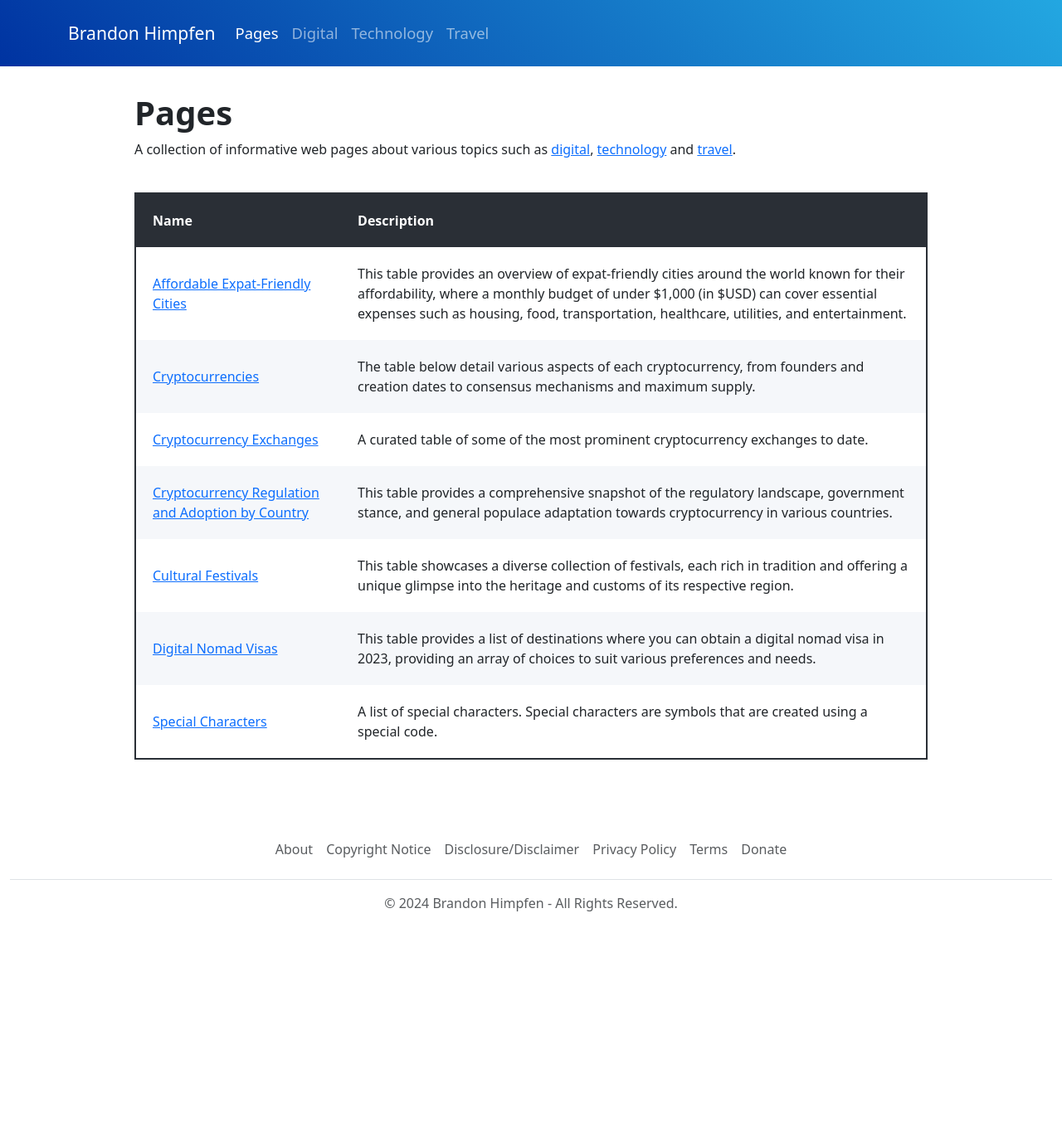
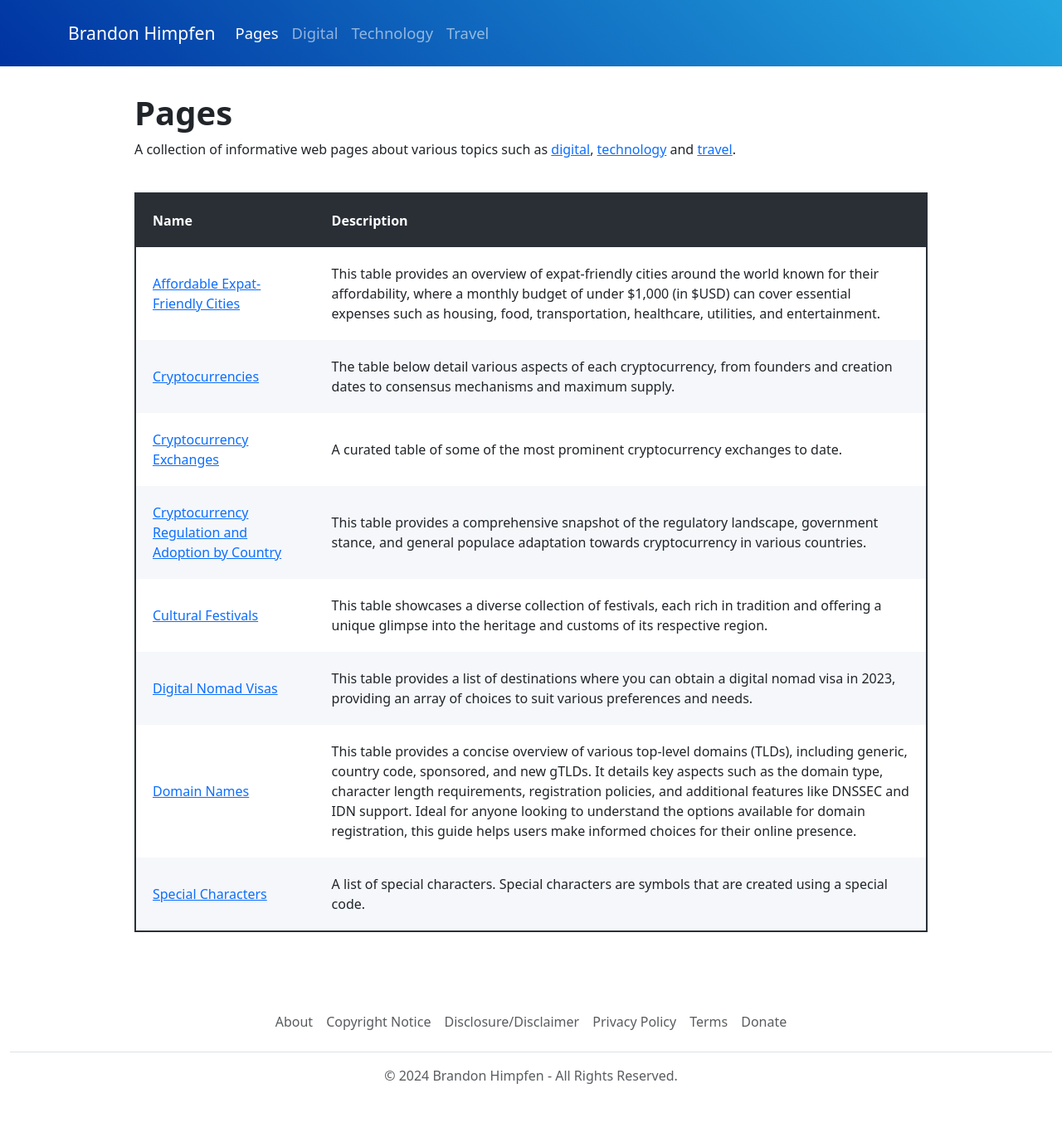
Before and after one commit to boldoutlook/pages, a Jekyll site: the page built from index.md, in a window 1280 px wide. Shown: the whole page at 83% size. Built offline with Jekyll 4.4.1, drawn with Linux system fonts in a browser that asks for light colours; comment, search, counter and statistics services are not loaded; before the commit the page ends 1157 px from its top, so only the background shows below that.

Commit message:
Update index.md

```diff
--- a/index.md
+++ b/index.md
@@ -13,4 +13,5 @@ A collection of informative web pages about various topics such as [digital](/di
 | [Cryptocurrency Regulation and Adoption by Country](/cryptocurrency-regulation-adoption/) | This table provides a comprehensive snapshot of the regulatory landscape, government stance, and general populace adaptation towards cryptocurrency in various countries. |
 | [Cultural Festivals](/cultural-festivals/) | This table showcases a diverse collection of festivals, each rich in tradition and offering a unique glimpse into the heritage and customs of its respective region. |
 | [Digital Nomad Visas](/digital-nomad-visas/) | This table provides a list of destinations where you can obtain a digital nomad visa in 2023, providing an array of choices to suit various preferences and needs. |
+| [Domain Names](/domain-names/) | This table provides a concise overview of various top-level domains (TLDs), including generic, country code, sponsored, and new gTLDs. It details key aspects such as the domain type, character length requirements, registration policies, and additional features like DNSSEC and IDN support. Ideal for anyone looking to understand the options available for domain registration, this guide helps users make informed choices for their online presence. |
 | [Special Characters](/special-characters/) | A list of special characters. Special characters are symbols that are created using a special code. |
```
